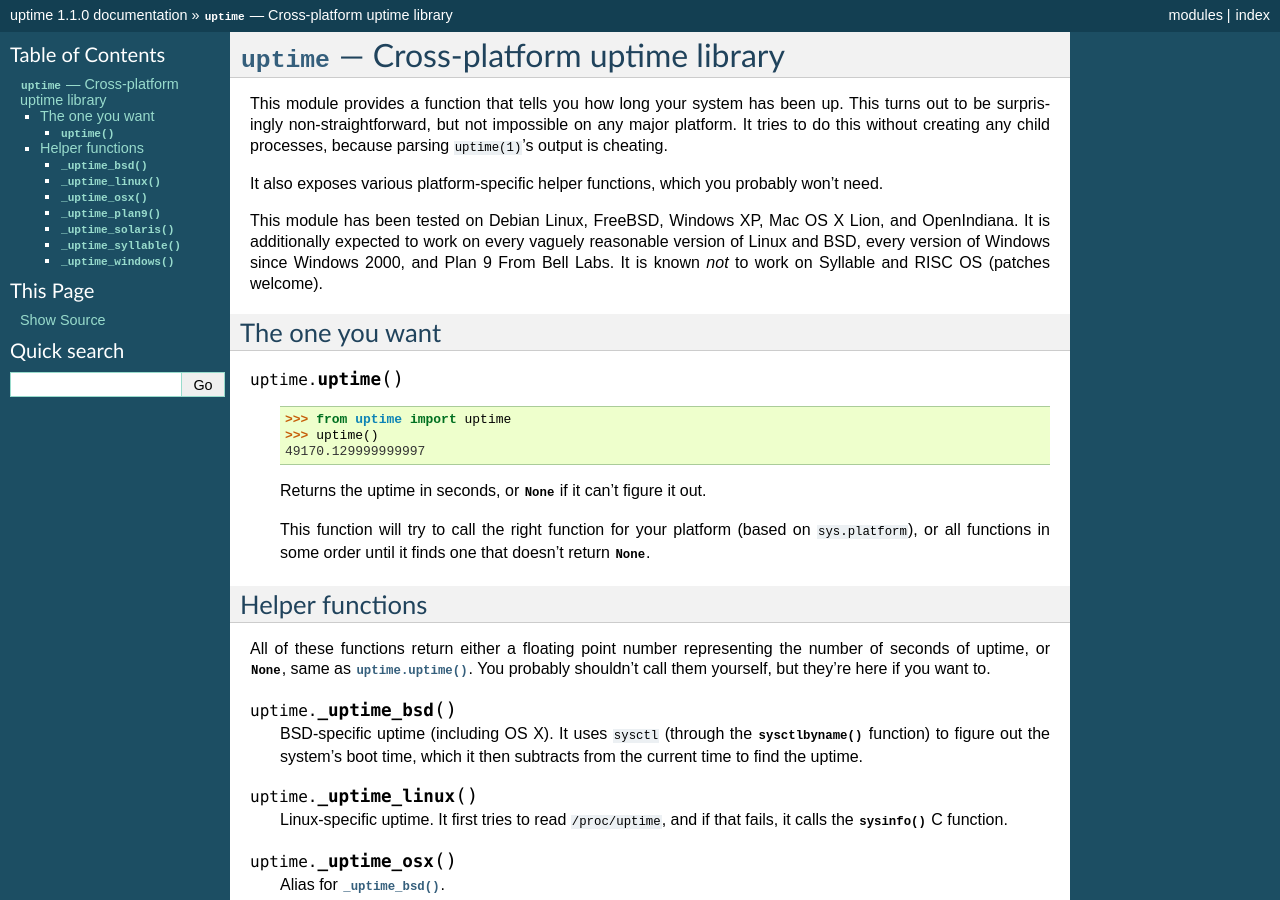
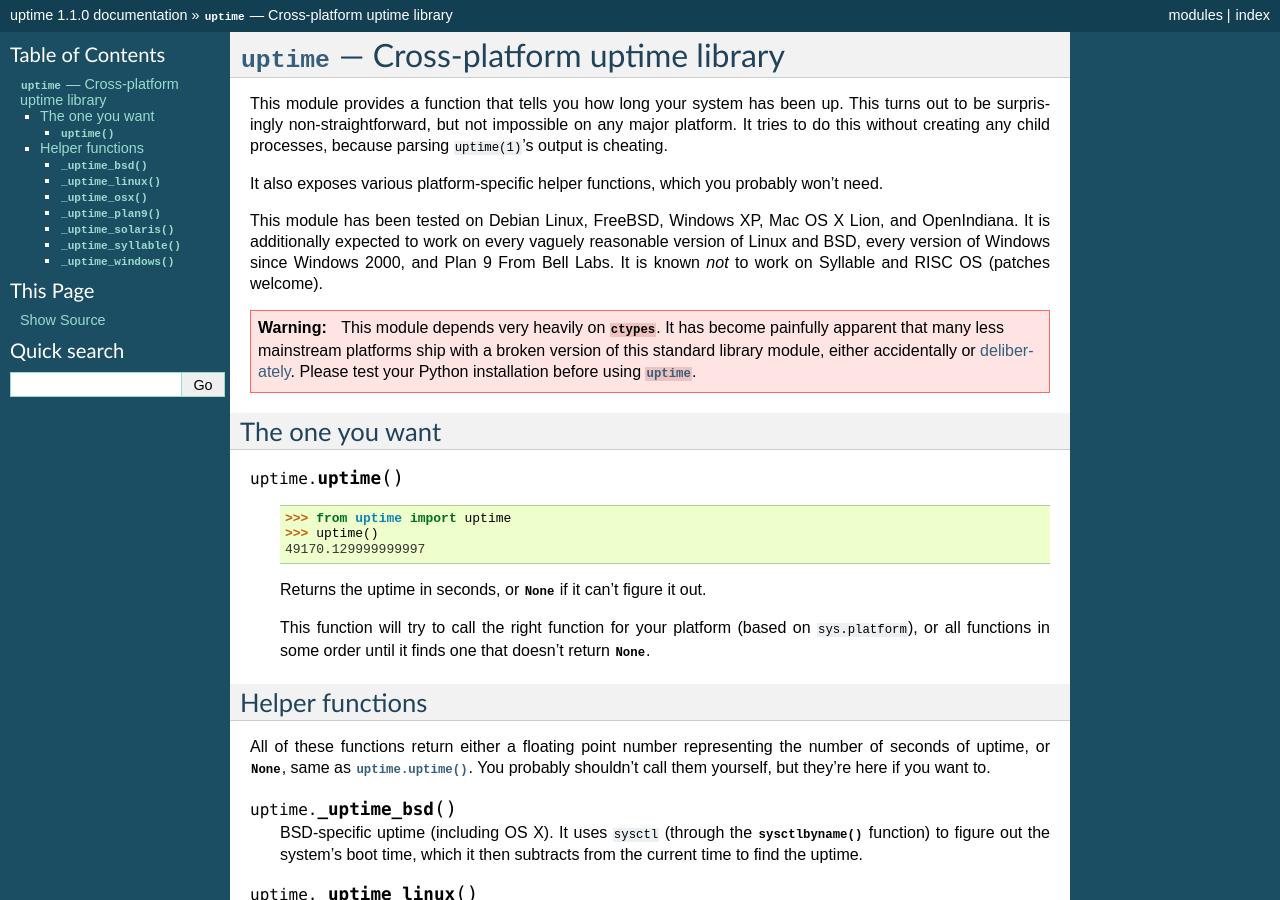
Before and after one commit to Cairnarvon/uptime, a Sphinx documentation site: the page built from doc/index.rst, in a window 1280 px wide and 900 px high. Built offline with Sphinx 7.4.7, drawn with Linux system fonts in a browser that asks for light colours.

Commit message:
ctypes warning in the docs.

```diff
--- a/doc/index.rst
+++ b/doc/index.rst
@@ -20,6 +20,15 @@ Lion, and OpenIndiana. It is additionally expected to work on every vaguely
 reasonable version of Linux and BSD, every version of Windows since Windows
 2000, and Plan 9 From Bell Labs. It is known *not* to work on Syllable and RISC
 OS (patches welcome).
+
+.. warning::
+
+   This module depends very heavily on :mod:`ctypes`. It has become painfully
+   apparent that many less mainstream platforms ship with a broken version of
+   this standard library module, either accidentally or deliberately_. Please
+   test your Python installation before using :mod:`uptime`.
+
+.. _deliberately: https://developers.google.com/appengine/kb/libraries
 
 The one you want
 ----------------
```
